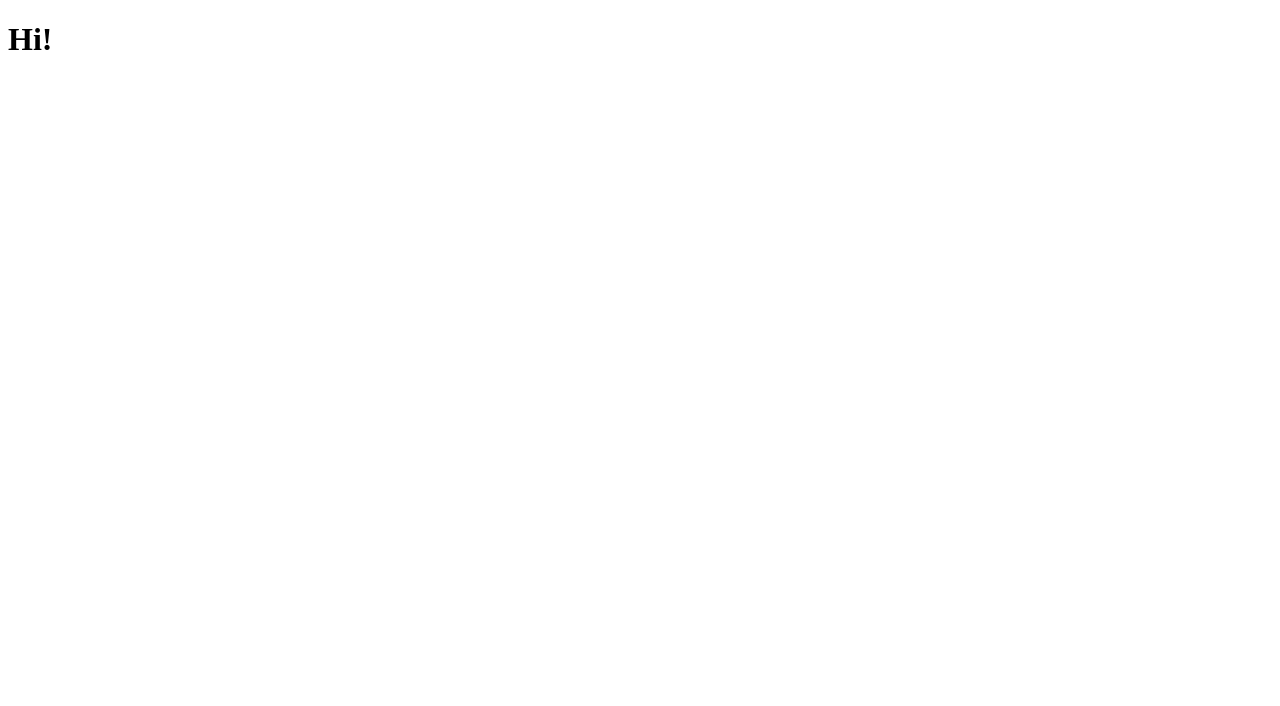
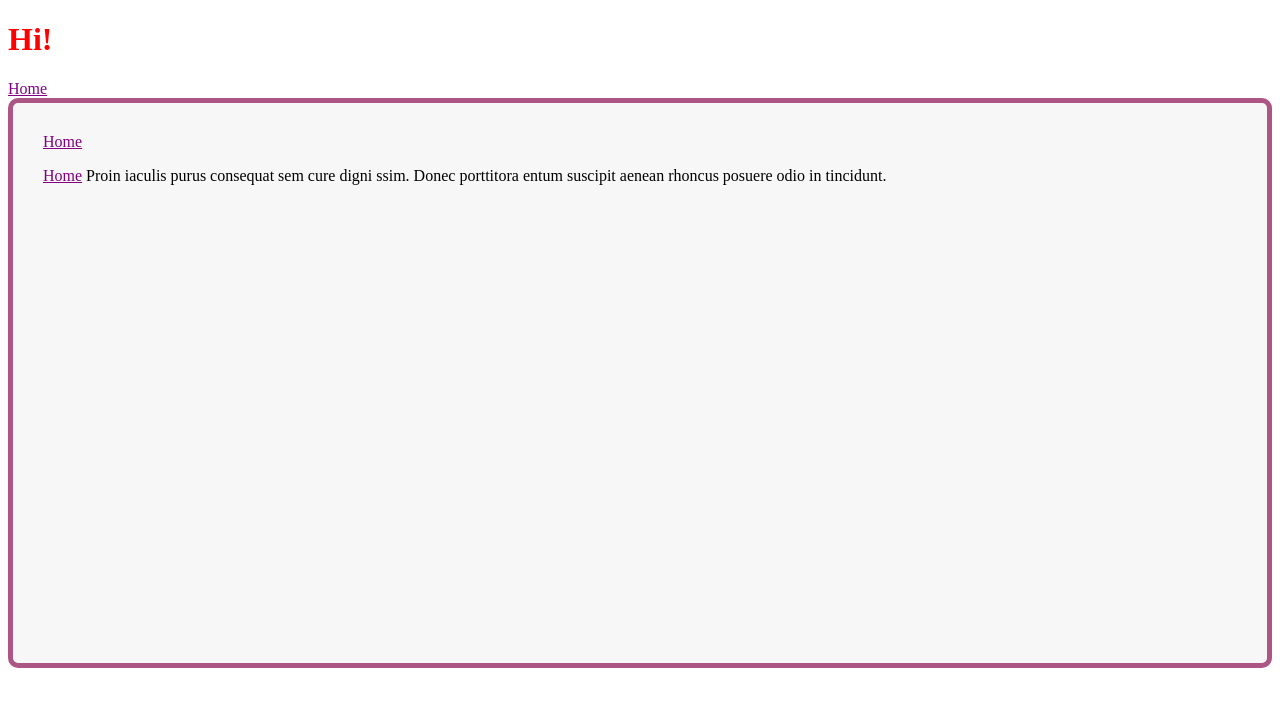
Before and after one commit to Likita/testRepo, a plain HTML site: page index.html in a window 1280 px wide. Drawn offline with Linux system fonts and the light colour scheme.

Commit message:
Add styles

```diff
--- a/index.html
+++ b/index.html
@@ -3,8 +3,19 @@
 <head>
   <meta charset="UTF-8">
   <title>Day 3</title>
+  <link rel="stylesheet" href="style.css">
 </head>
 <body>
-  <h1>Hi!</h1>
+  <h1 id="main-header">Hi!</h1>
+  <a href="./home.html" title="HOME">Home</a>
+  <section class="main-section">
+    <a href="./home.html">Home</a>
+
+    <p>
+      <a href="./home.html">Home</a>
+      Proin iaculis purus consequat sem cure digni ssim.
+      Donec porttitora entum suscipit aenean rhoncus posuere odio in tincidunt.
+    </p>
+  </section>
 </body>
 </html>
--- /dev/null
+++ b/style.css
@@ -0,0 +1,35 @@
+h1 {
+  color: red;
+}
+
+.main-section {
+  background-color: #f7f7f7;
+  height: 500px;
+  padding: 30px;
+  margin-bottom: 50px;
+  border: 5px solid #ac5685;
+  border-radius: 10px;
+}
+
+a {
+  color: purple !important;
+}
+
+.main-section a {
+  color: green;
+}
+
+.main-section > a {
+  color: pink;
+}
+
+a:hover {
+  color: blue;
+}
+
+/*
+ #aaaaaa = #aaa
+ 0123456789abcdef
+
+ #2d8 = #22dd88
+*/
```
